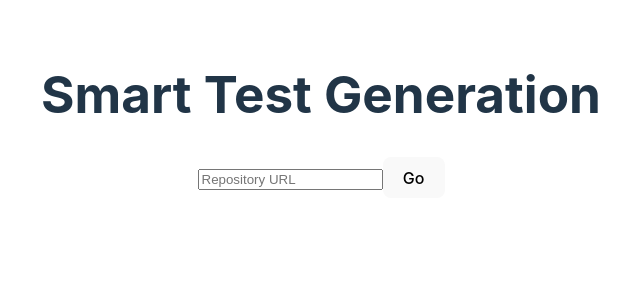
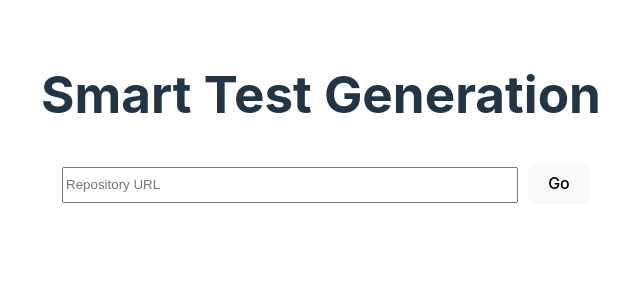
Before and after one commit to calimandaniel/TBH2024, a React (Vite) app in the folder smart-test-generation/client/: page / in a window 1280 px wide. Shown: the top 300 px of the page, without its empty margins (319-959 px from the left). Built offline with nearby package versions, Linux system fonts and the light colour scheme.

Commit message:
Customize the textfield

```diff
--- a/smart-test-generation/client/src/App.jsx
+++ b/smart-test-generation/client/src/App.jsx
@@ -36,6 +36,7 @@ function App() {
             value={repositoryURL}
             onChange={handleChange}
             placeholder="Repository URL"
+            className='textfield'
           />
           <button type="submit">Go</button>
         </form>
--- a/smart-test-generation/client/src/index.css
+++ b/smart-test-generation/client/src/index.css
@@ -34,6 +34,10 @@ h1 {
   line-height: 1.1;
 }
 
+input {
+  margin: 10px;
+}
+
 button {
   border-radius: 8px;
   border: 1px solid transparent;
@@ -65,3 +69,8 @@ button:focus-visible {
     background-color: #f9f9f9;
   }
 }
+
+.textfield {
+  width: 80%;
+  height: 30px;
+}
```
